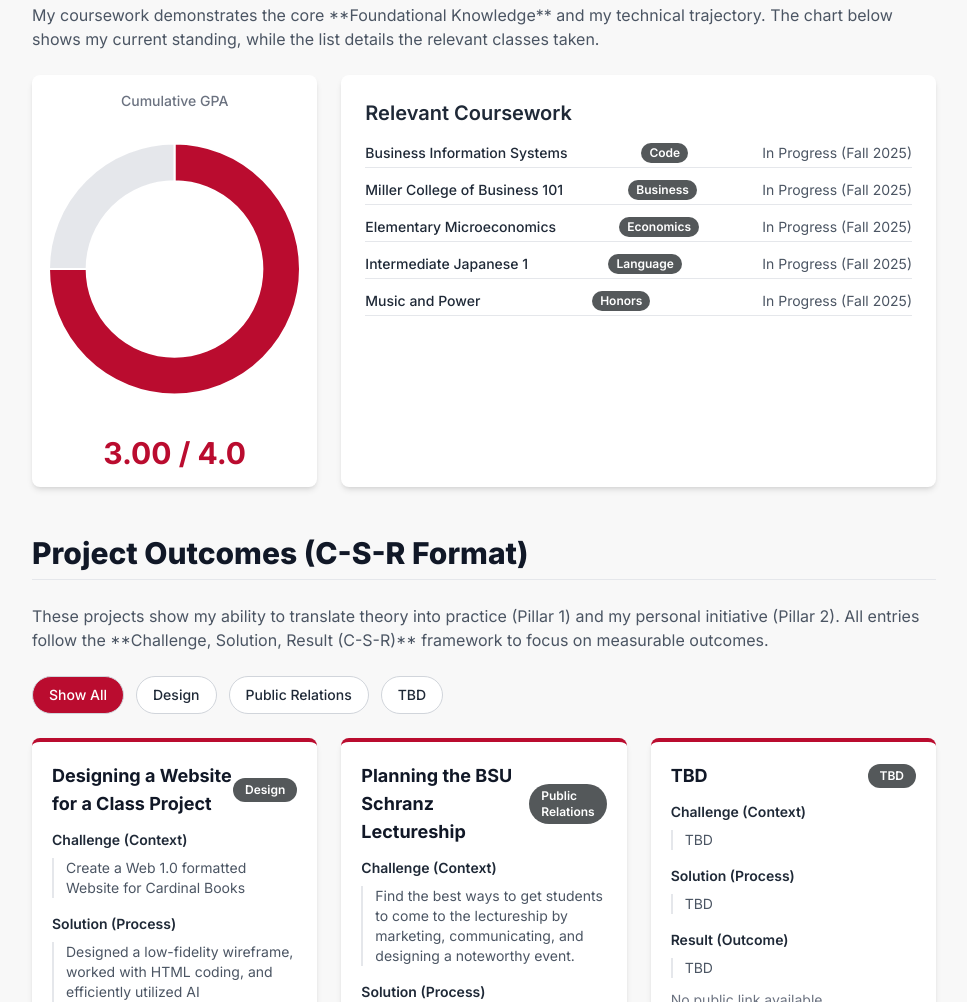
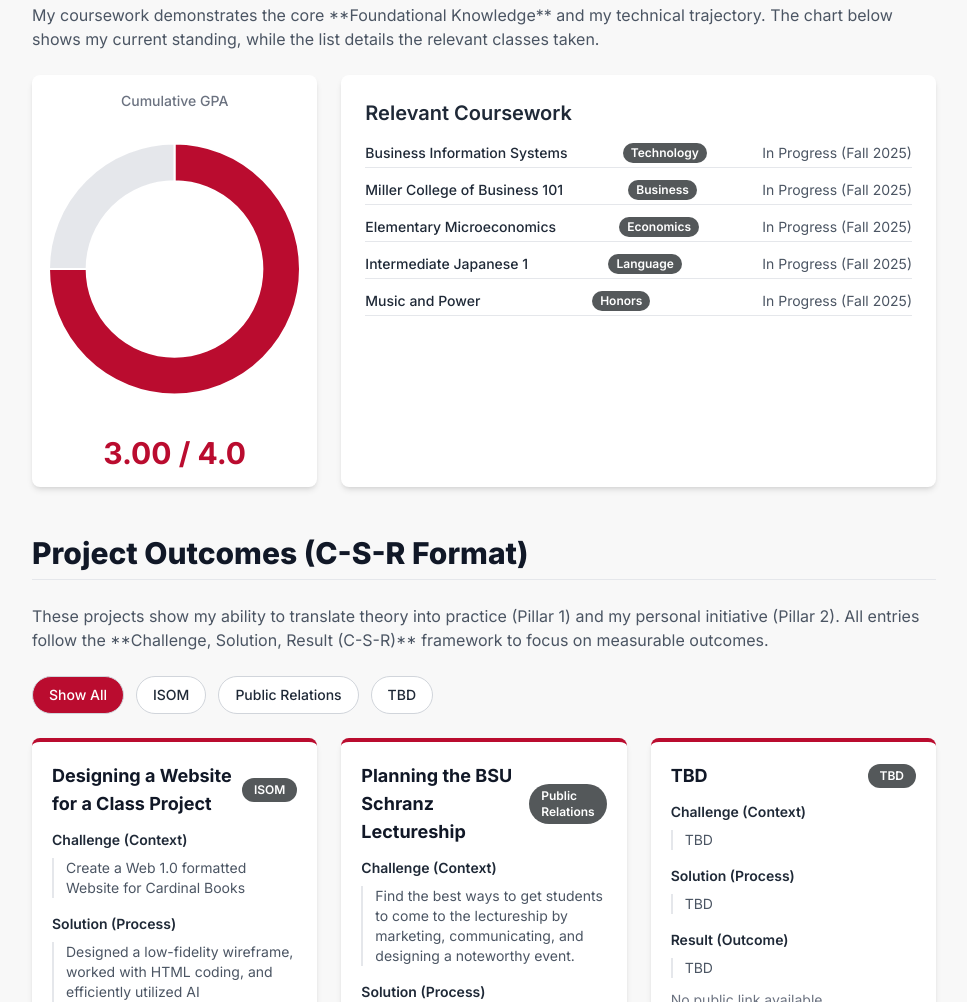
Before and after one commit to VFlora72/vivekaflora-portfolio, a plain HTML site: page index.html in a window 1280 px wide. Shown: the part 853-1855 px from the top of the page, without its empty margins (296-1263 px from the left). Drawn offline with nearby package versions, Linux system fonts and the light colour scheme.

Commit message:
updated some things

```diff
--- a/index.html
+++ b/index.html
@@ -279,7 +279,7 @@ CONFIRMATION: NO SVG graphics used. NO Mermaid JS used. -->
 
         // 1.2 ACADEMICS (REQUIRED: Add relevant classes)
         const academicData = [
-            { name: "Business Information Systems", grade: "In Progress", semester: "Fall 2025", relevance: "Code" },
+            { name: "Business Information Systems", grade: "In Progress", semester: "Fall 2025", relevance: "Technology" },
             { name: "Miller College of Business 101", grade: "In Progress", semester: "Fall 2025", relevance: "Business" },
             { name: "Elementary Microeconomics", grade: "In Progress", semester: "Fall 2025", relevance: "Economics" },
             { name: "Intermediate Japanese 1", grade: "In Progress", semester: "Fall 2025", relevance: "Language" },
@@ -290,7 +290,7 @@ CONFIRMATION: NO SVG graphics used. NO Mermaid JS used. -->
         const projectData = [
             {
                 title: "Designing a Website for a Class Project",
-                category: "Design",
+                category: "ISOM",
                 challenge: "Create a Web 1.0 formatted Website for Cardinal Books",
                 solution: "Designed a low-fidelity wireframe, worked with HTML coding, and efficiently utilized AI",
                 result: "A Web 1.0 Website was created",
```
